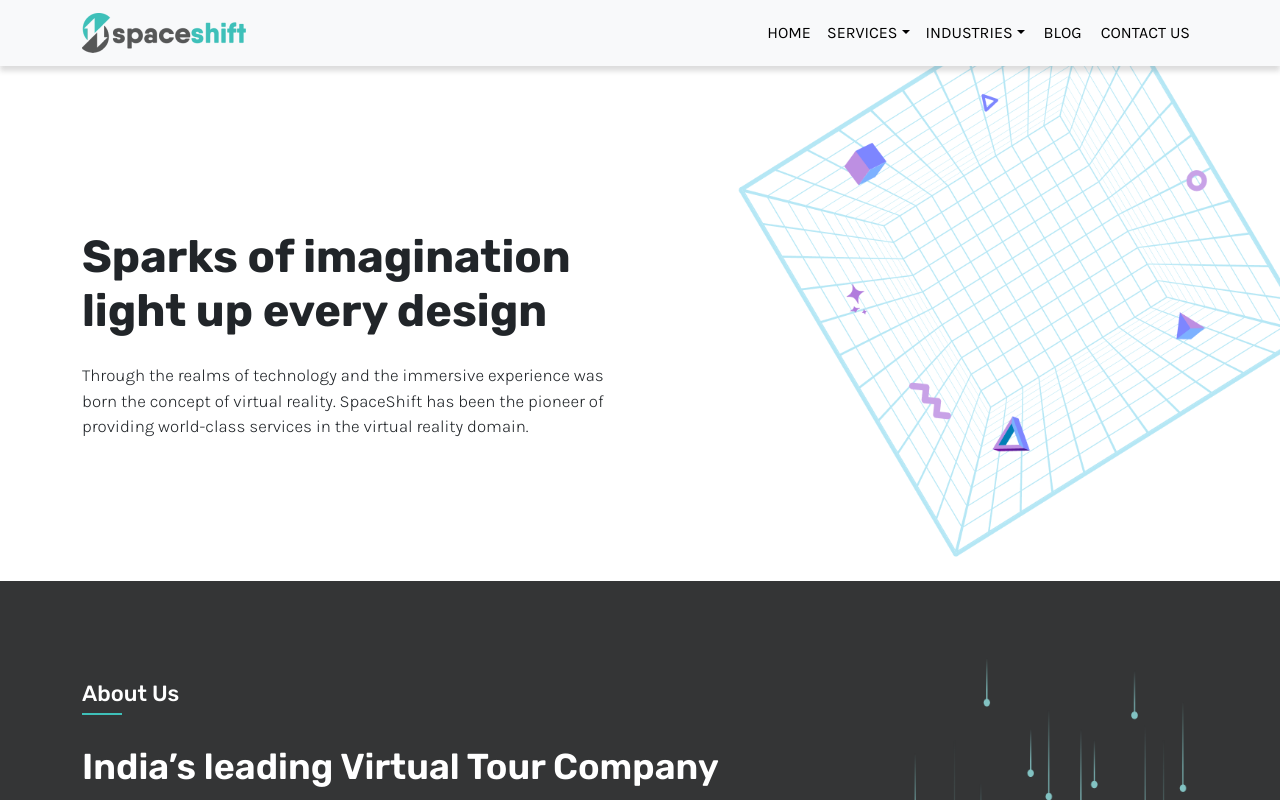
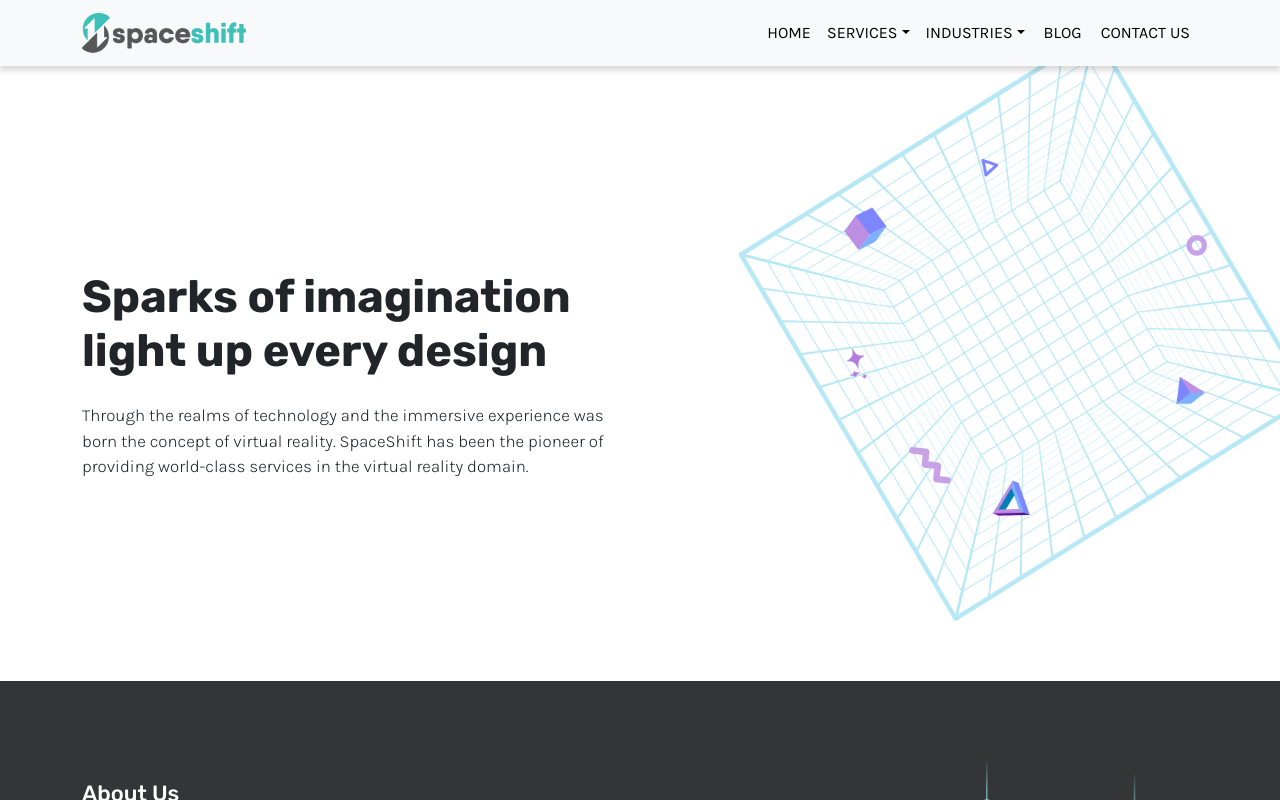
Before and after one commit to roysrijan/spaceshift, a Next.js app: page / in a window 1280 px wide. Shown: the top 800 px of the page. Built offline with nearby package versions, Linux system fonts and the light colour scheme.

Commit message:
SOme UI issues done

```diff
--- a/pages/index.js
+++ b/pages/index.js
@@ -53,7 +53,7 @@ export default function Home() {
   return (
     <div className="globalWrap">
       <Header />
-      <section className={stylesHome.topPartContainer}>
+      <section className={stylesHome["topPartContainer"] + " " + stylesHome["topPartContainerForHome"]}>
         <Container>
           <Row>
             <Col lg="6" sm="8">
--- a/styles/Home.module.scss
+++ b/styles/Home.module.scss
@@ -217,7 +217,12 @@
 .testimonialsContainer{
   padding-left: 150px;
 }
-
+.topPartContainerForHome{
+  background-position: top 65px right;
+  .topPart {
+    padding: 270px 0 185px 0;
+}
+}
 
 @media(max-width:800px){
 
--- a/styles/globals.css
+++ b/styles/globals.css
@@ -135,7 +135,7 @@ a:hover {
   -webkit-box-shadow: 0px 2px 5px 0px rgba(50, 50, 50, 0.34);
   -moz-box-shadow: 0px 2px 5px 0px rgba(50, 50, 50, 0.34);
   box-shadow: 0px 2px 5px 0px rgba(50, 50, 50, 0.34);
-  margin-top: -60px;
+  margin-top: -95px;
   text-align: center;
 }
 .innerPageHeaderWrap img {
```
